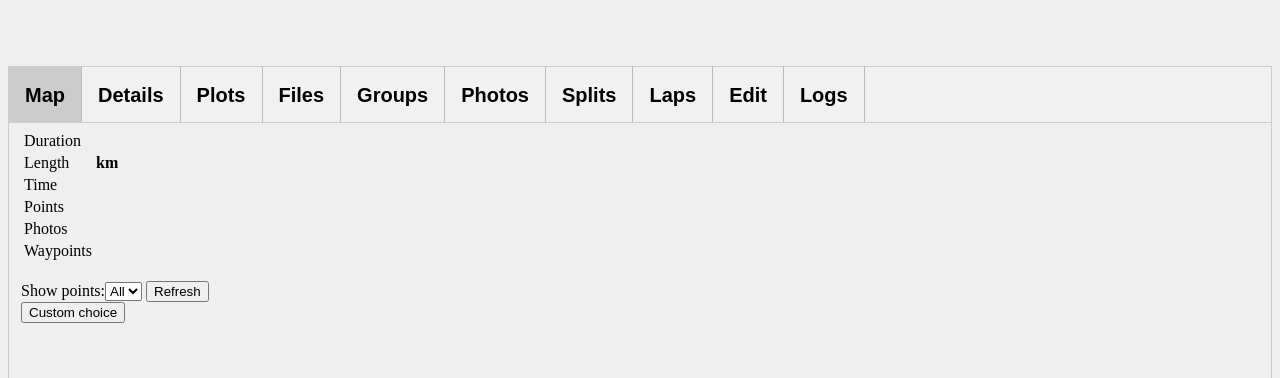
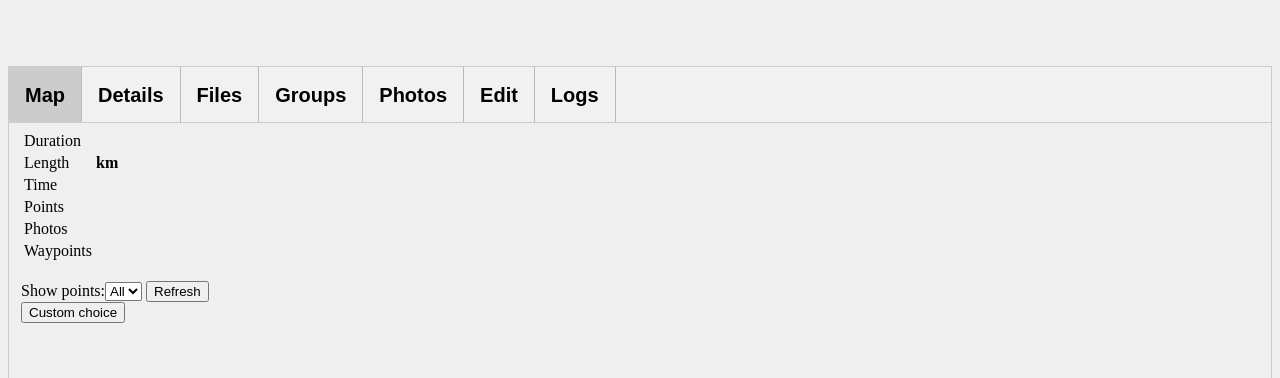
Before and after one commit to baruselli/gps_tracks, a Django app: template tracks/templates/tracks/track.html in a window 1280 px wide. Shown: the part 42-420 px from the top of the page. Run offline with Django 3.2, Linux system fonts and the light colour scheme; the template is opened without the code that fills it, so the values that code supplies are empty; some libraries are stand-ins or nearby versions.

Commit message:
track remove unused tabs dynamically

```diff
--- a/base/templates/base/todo.html
+++ b/base/templates/base/todo.html
@@ -18,6 +18,7 @@
 
 <h3>Medium</h3>
 <ul>
+    <li>http://127.0.0.1:8000/splits_laps/segments/9523/?</li>
     <li>hide buttons in track when no splits etc</li>
     <li>import page: list of files not imported, photos, etc</li>
     <li>group choice autocomplete</li>
--- a/tracks/templates/tracks/track.html
+++ b/tracks/templates/tracks/track.html
@@ -11,6 +11,23 @@
             height: 100%;
             width: 80%;
         }
+    {% if not splits and not stats_splits %}
+        #btn_tab_splits{
+            display:none;
+        }
+    {% endif %}
+    {% if not laps and not stats %}
+        #btn_tab_laps{
+            display:none;
+        }
+    {% endif %}
+    {%  if not track.has_alts and not track.has_hr and not track.has_freq and not track.has_times %}
+        #btn_tab_plots,#btn_tab_splits,#btn_tab_laps{
+            display:none;
+        }
+    {% endif %}
+    }
+}
     </style>
 {% endblock %}
 
```
